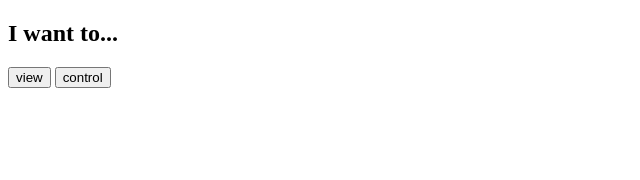
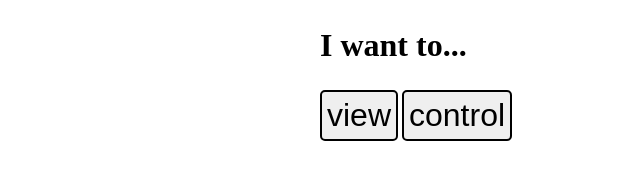
Before and after one commit to ceres-pallas/asteroids-server, a website: page landing/index.html in a window 1280 px wide. Shown: the whole page, without its empty margins (0-640 px from the left). Drawn offline with Linux system fonts and the light colour scheme.

Commit message:
style landing page

```diff
--- /dev/null
+++ b/landing/css/asteroids.css
@@ -0,0 +1,18 @@
+.landing {
+    width: 640px;
+    margin-left: auto;
+    margin-right: auto;
+}
+
+.landing h1 {
+    font-size: 200%;
+}
+
+.landing button {
+    font-size: 200%;
+    border-radius: 5px;
+    border-color: black;
+    border-style: solid;
+    border-width: 2px;
+    padding: 5px;
+}
--- a/landing/index.html
+++ b/landing/index.html
@@ -2,6 +2,7 @@
 <html>
   <head>
     <title>MMOA: Massive Multiplayer Online Asteroids</title>
+    <link rel="stylesheet" href="css/asteroids.css" />
   </head>
   <body>
     <section class="landing">
```
